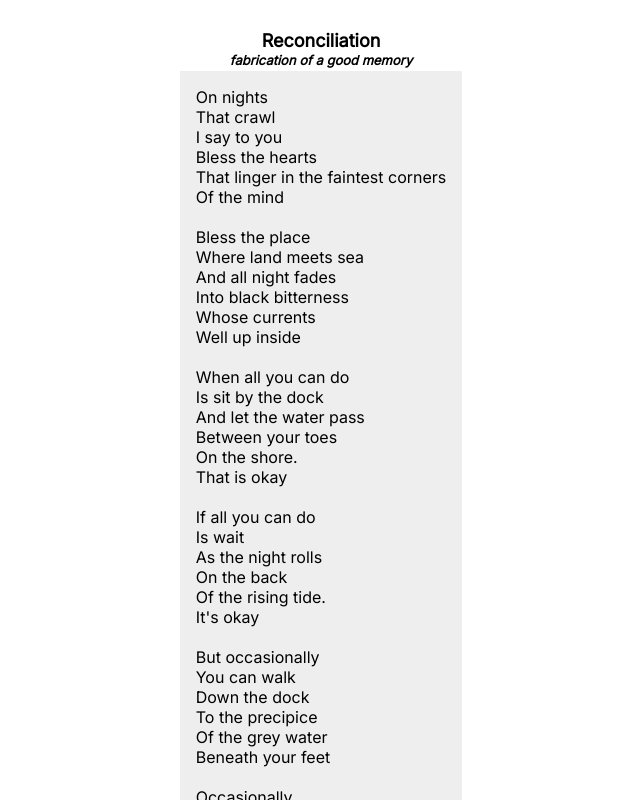
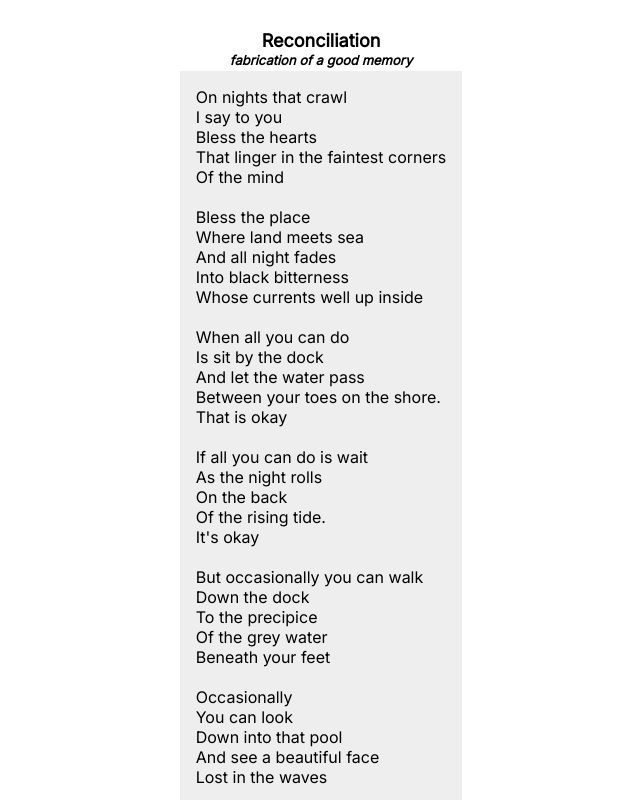
Before and after one commit to nettijoe96/nettijoe96.github.io, a SvelteKit app: page /poetry/reconciliation in a window 1280 px wide. Shown: the top 800 px of the page, without its empty margins (319-959 px from the left). Built offline with nearby package versions, Linux system fonts and the light colour scheme.

Commit message:
reformatting poems, cleanup, adds sakanation to music section

```diff
--- a/src/routes/poetry/a-door-for-change/+page.svelte
+++ b/src/routes/poetry/a-door-for-change/+page.svelte
@@ -19,7 +19,7 @@
             Pace the world, <em>face</em> the world
             Change: be em<em>braced</em>
             Phased: no <em>way</em>-(fuck it)
-            Hazed: I <em>swear</em> ...
+            Hazed: I <em>swear</em> --
 
             Leave me to <em>dry</em>.
             Heave a sigh of <em>relief</em> ...
--- a/src/routes/poetry/reconciliation/+page.svelte
+++ b/src/routes/poetry/reconciliation/+page.svelte
@@ -9,8 +9,7 @@
     </h1>
     <div class="poem">
         <div class="poemtext"
-            > On nights
-            That crawl
+            > On nights that crawl
             I say to you
             Bless the hearts
             That linger in the faintest corners
@@ -20,25 +19,21 @@
             Where land meets sea
             And all night fades
             Into black bitterness
-            Whose currents
-            Well up inside
+            Whose currents well up inside
 
             When all you can do
             Is sit by the dock
             And let the water pass
-            Between your toes
-            On the shore.
+            Between your toes on the shore.
             That is okay
 
-            If all you can do
-            Is wait
+            If all you can do is wait
             As the night rolls
             On the back
             Of the rising tide.
             It's okay
 
-            But occasionally
-            You can walk
+            But occasionally you can walk
             Down the dock
             To the precipice
             Of the grey water
@@ -47,15 +42,13 @@
             Occasionally
             You can look
             Down into that pool
-            And see a
-            Beautiful face
+            And see a beautiful face
             Lost in the waves
 
             But when the time comes
             You will turn
             Your attention
-            To the distant
-            Shimmer of light
+            To the distant shimmer of light
             On the horizon
 
             When that time comes
@@ -72,8 +65,7 @@
             Consumed
             At every turn
 
-            But he who lives
-            Righteously
+            But he who lives righteously
             Shall rise up
             And walk
             On tenuous ground
@@ -81,16 +73,14 @@
 
             He who lives
             Acknowledges what is below
-            And still
-            Continues to trust
+            And still continues to trust
             That it is
             Enough
 
-            For sometimes
-            On a day like
-            No other day
-            The world has nothing
-            With you but to say
+            For sometimes on a day
+            Like no other day
+            The world has nothing with you
+            But to say
             That all is well
         </div>
     </div>
--- a/src/routes/poetry/stoic-haikus/+page.svelte
+++ b/src/routes/poetry/stoic-haikus/+page.svelte
@@ -16,7 +16,7 @@
 
             Looking for the gold.
             Only the silver appears
-            Better anyways.
+            Better anyways
         </div>
     </div>
 </body>
```
